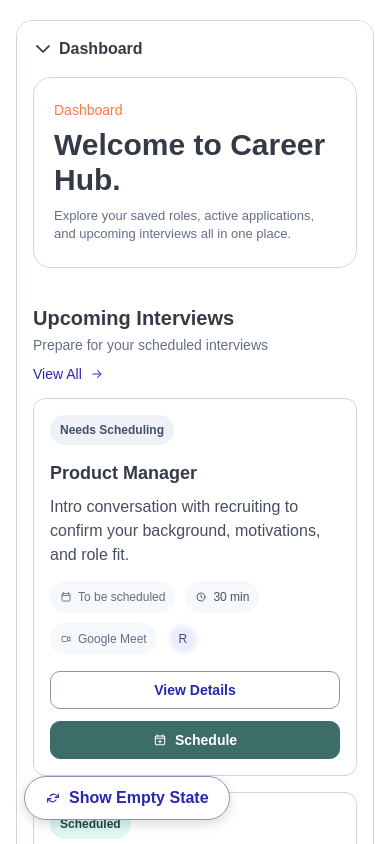
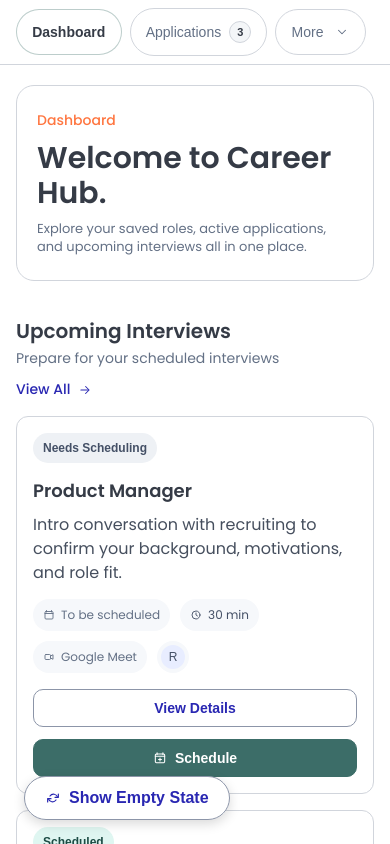
Before and after one commit to Pavlusenko-designer/career-hub-redesign, a Vue app: page / in a window 390 px wide. Shown: the top 844 px of the page. Built offline with nearby package versions, Linux system fonts and the light colour scheme; a web font is replaced by a local one.

Commit message:
feat: complete mobile navigation layout and icon fixes

```diff
--- a/src/App.vue
+++ b/src/App.vue
@@ -2,11 +2,11 @@
   <div class="dashboard-container">
     <a class="skip-link" href="#main-content">Skip to main content</a>
 
-    <div v-if="!isMobile" class="top-nav">
+    <div class="top-nav">
       <nav aria-label="Dashboard sections">
         <div class="top-nav-scroll" role="tablist" aria-orientation="horizontal" @keydown="onTabKeydown">
           <button
-            v-for="(item, index) in tabItems"
+            v-for="(item, index) in visibleTabs"
             :id="getTabId(index)"
             :key="item.label"
             :ref="(element) => setTabRef(element, index)"
@@ -22,6 +22,27 @@
             <span class="top-nav-tab-label">{{ item.label }}</span>
             <span v-if="item.badge" class="top-nav-tab-badge" :aria-label="`${item.badge} notifications`">{{ item.badge }}</span>
           </button>
+
+          <template v-if="isMobile && moreMenuItems.length > 0">
+            <button
+              type="button"
+              class="top-nav-tab"
+              @click="toggleMoreMenu"
+              aria-haspopup="true"
+              aria-controls="more_menu"
+            >
+              <span class="top-nav-tab-label">More</span>
+              <AppIcon name="chevron-down" style="font-size: 14px; margin-left: 4px; color: inherit;" />
+            </button>
+            <Menu ref="moreMenu" id="more_menu" :model="moreMenuItems" :popup="true">
+              <template #item="{ item, props }">
+                <a v-bind="props.action" class="p-menuitem-link" style="display: flex; justify-content: space-between; width: 100%;">
+                  <span class="p-menuitem-text">{{ item.label }}</span>
+                  <span v-if="item.badge" class="top-nav-tab-badge" style="margin-left: 8px;">{{ item.badge }}</span>
+                </a>
+              </template>
+            </Menu>
+          </template>
         </div>
       </nav>
     </div>
@@ -31,21 +52,9 @@
         <JobDetailsView :job="selectedJobForDetails" @back="selectedJobForDetails = null" />
       </template>
       <template v-else>
-        <div v-if="!isMobile" :id="getPanelId(activeTab)" role="tabpanel" :aria-labelledby="getTabId(activeTab)">
+        <div :id="getPanelId(activeTab)" role="tabpanel" :aria-labelledby="getTabId(activeTab)">
           <component :is="getTabComponent(activeTab)" v-bind="getTabProps(activeTab)" @navigate="handleNavigate" @view-details="handleViewDetails" />
         </div>
-
-        <Accordion v-else :activeIndex="activeTab" class="mobile-main-accordion" @tab-open="onMobileAccordionOpen">
-          <AccordionTab v-for="(item, index) in tabItems" :key="item.label">
-            <template #header>
-              <div class="mobile-main-header">
-                <span>{{ item.label }}</span>
-                <span v-if="item.badge" class="top-nav-tab-badge">{{ item.badge }}</span>
-              </div>
-            </template>
-            <component :is="getTabComponent(index)" v-bind="getTabProps(index)" @navigate="handleNavigate" @view-details="handleViewDetails" />
-          </AccordionTab>
-        </Accordion>
       </template>
     </main>
 
@@ -65,9 +74,8 @@
 </template>
 
 <script setup>
-import { nextTick, onBeforeUnmount, onMounted, ref } from 'vue';
-import Accordion from 'primevue/accordion';
-import AccordionTab from 'primevue/accordiontab';
+import { nextTick, onBeforeUnmount, onMounted, ref, computed } from 'vue';
+import Menu from 'primevue/menu';
 import ProfileInfoView from './components/ProfileInfoView.vue';
 import JobAlertsView from './components/JobAlertsView.vue';
 import AccountSettingsView from './components/AccountSettingsView.vue';
@@ -204,6 +212,29 @@ const tabRefs = [];
 const isMobile = ref(false);
 const selectedJobForDetails = ref(null);
 
+const visibleTabs = computed(() => {
+  if (!isMobile.value) return tabItems;
+  return tabItems.slice(0, 2);
+});
+
+const moreMenuItems = computed(() => {
+  if (!isMobile.value) return [];
+  return tabItems.slice(2).map((item, index) => {
+    const originalIndex = index + 2;
+    return {
+      label: item.label,
+      command: () => handleNavigate(originalIndex),
+      badge: item.badge
+    };
+  });
+});
+
+const moreMenu = ref(null);
+
+const toggleMoreMenu = (event) => {
+  moreMenu.value.toggle(event);
+};
+
 const handleViewDetails = (job) => {
   selectedJobForDetails.value = job;
 };
@@ -229,10 +260,6 @@ const activateTab = (index, { moveFocus = false } = {}) => {
 
 const handleNavigate = (index) => {
   activateTab(index);
-};
-
-const onMobileAccordionOpen = (event) => {
-  activeTab.value = event.index;
 };
 
 const onTabKeydown = (event) => {
@@ -818,32 +845,6 @@ onBeforeUnmount(() => {
     box-shadow: none;
   }
 
-  .mobile-main-accordion {
-    display: flex;
-    flex-direction: column;
-    gap: 12px;
-  }
-
-  .mobile-main-accordion :deep(.p-accordion-tab) {
-    border: 1px solid var(--border-color);
-    border-radius: 16px;
-    overflow: hidden;
-    background: #fff;
-  }
-
-  .mobile-main-accordion :deep(.p-accordion-header-link) {
-    min-height: 56px;
-    padding: 16px 18px;
-    border: none;
-    color: var(--text-strong);
-    background: #fff;
-  }
-
-  .mobile-main-accordion :deep(.p-accordion-content) {
-    border: none;
-    padding: 0 16px 16px;
-  }
-
   .cards-grid-3,
   .cards-grid-2,
   .saved-jobs-grid {
--- a/src/components/AppIcon.vue
+++ b/src/components/AppIcon.vue
@@ -88,6 +88,9 @@
       <path d="m4 20 4.5-1 9-9a2.1 2.1 0 0 0-3-3l-9 9L4 20Z" />
       <path d="m13.5 6.5 4 4" />
     </g>
+    <g v-else-if="name === 'chevron-down'">
+      <path d="m6 9 6 6 6-6" />
+    </g>
   </svg>
 </template>
 
@@ -118,7 +121,8 @@ const strokeIcons = new Set([
   'calendar-plus',
   'check',
   'times',
-  'pencil'
+  'pencil',
+  'chevron-down'
 ]);
 
 const mode = computed(() => (strokeIcons.has(props.name) ? 'stroke' : 'fill'));
```
